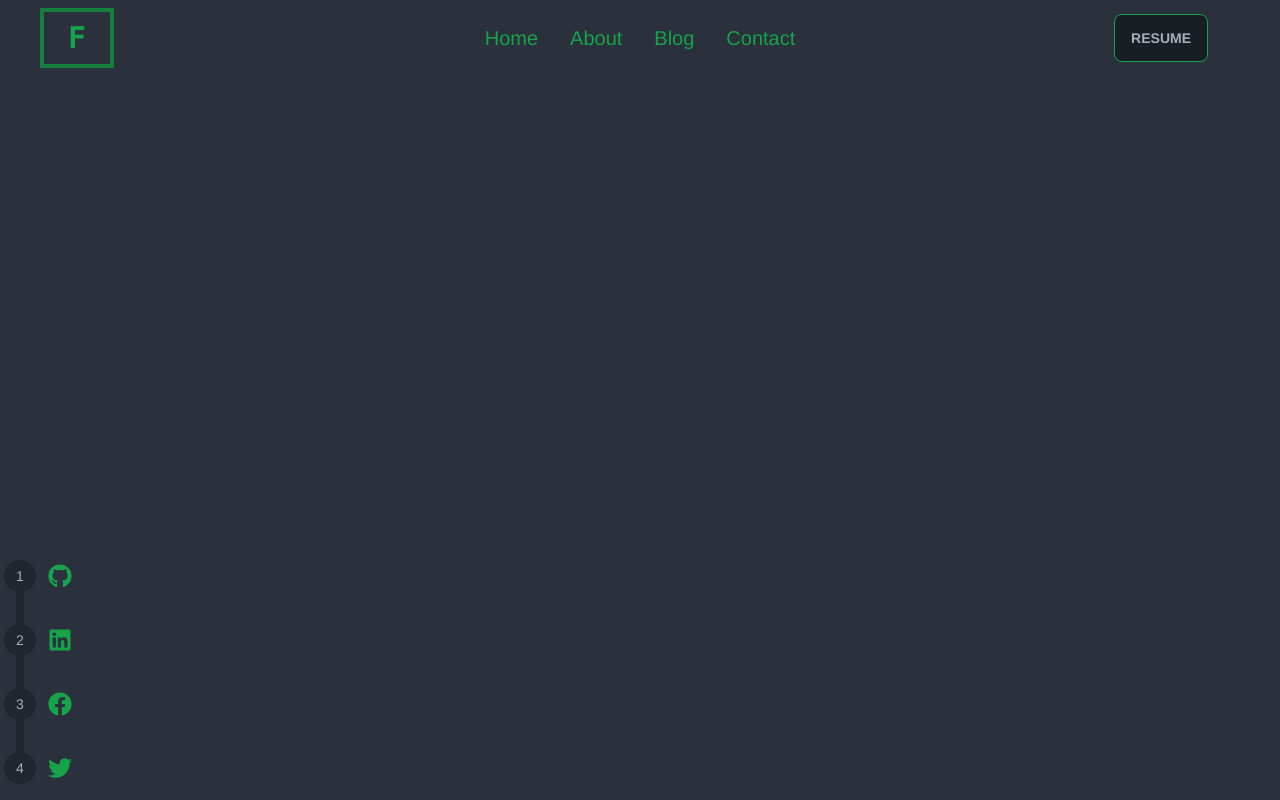
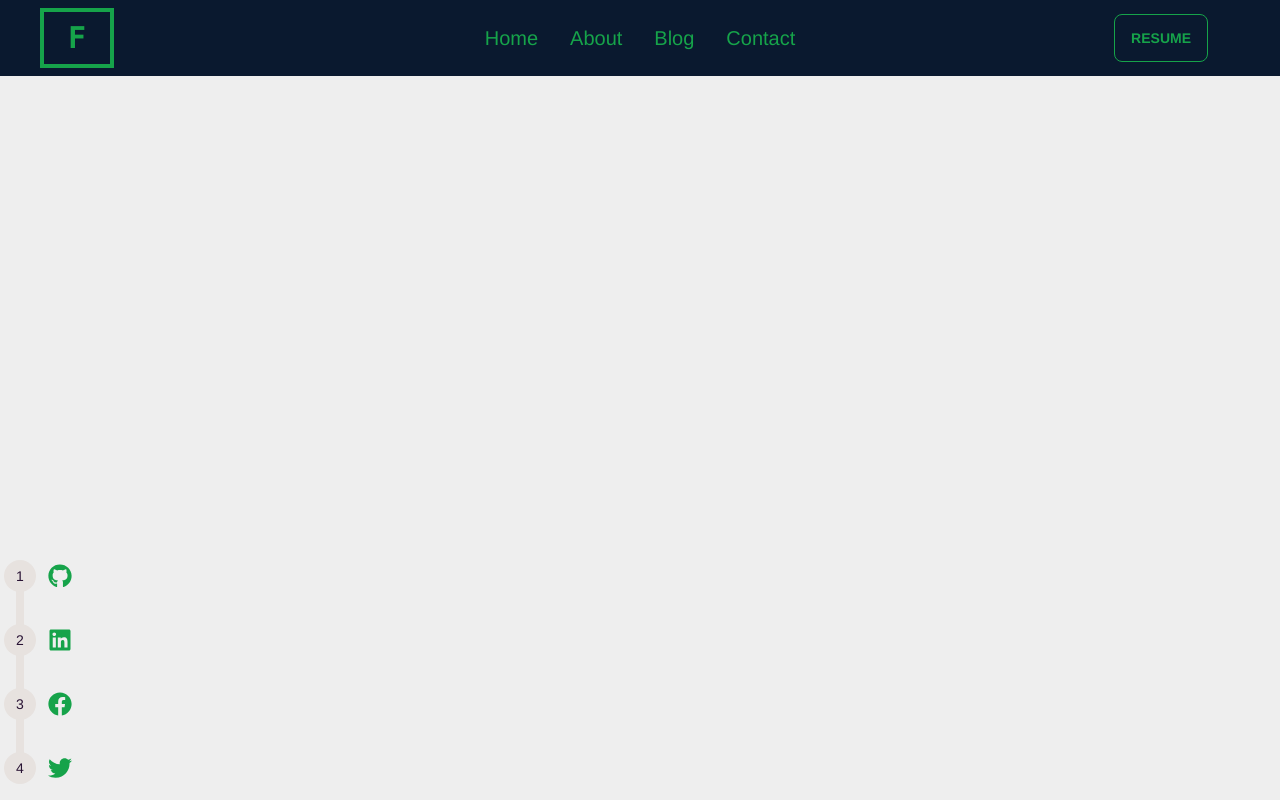
Before and after one commit to faria-r/Portfolio, a React (Create React App) app: page /contact in a window 1280 px wide. Built offline with nearby package versions, Linux system fonts and the light colour scheme; what tailwind-clip-path would draw is missing.

Commit message:
theme changed to dark

```diff
--- a/public/index.html
+++ b/public/index.html
@@ -1,5 +1,5 @@
 <!DOCTYPE html>
-<html data-theme="dark" lang="en">
+<html lang="en">
   <head>
     <meta charset="utf-8" />
     <link rel="icon" href="%PUBLIC_URL%/display-code.ico" />
@@ -28,7 +28,7 @@
     -->
     <title>Faria Sultana</title>
   </head>
-  <body data-theme="dark">
+  <body>
     <noscript>You need to enable JavaScript to run this app.</noscript>
     <div id="root"></div>
     <!--
--- a/src/Components/About/About.js
+++ b/src/Components/About/About.js
@@ -5,15 +5,19 @@ import Skills from './Skills';
 const About = () => {
     return (
         <div id='about'>
-            <div className=" lg:w-1/2 mx-auto">
-  <div className="hero-content  flex flex-col lg:flex-row-reverse">
+            <div className=" w-[80vw] mx-auto">
 
-    <div>
-      <div className='inline'>
-      <h1 className="text-5xl font-bold" >About Me</h1>
-      <hr/>
+
+    <div className='lg:flex block lg:flex-row justify-center items-center'>
+      <div className='inline w-[30vw]'>
+      <div className='flex justify-between items-center'>
+      <div className='w-36 border-t-2 border-green-600'></div>
+      <h1 className="text-5xl text-lightSlate font-bold" >About Me</h1>
+
       </div>
-      <p className="py-6">Hello This is Faria Sultana Bintha Rohman.I am web developer.I am working in this field from last one year.Back two years ago , i found that i am interested to work with website,build something new and give it a attractive look.So i started to Learning things to make my dream true.And now i can build Full stack Projects!</p>
+      <p className="py-6 text-Slate text-justify">Hello This is Faria Sultana Bintha Rohman.I'm a web developer.I am working in this field from last one year.Back two years ago , i found that i am interested to work with website,build something new and give it a attractive look.So i started to Learning things to make my dream true.And now i can build Full stack Projects!</p>
+      </div>
+
       <div className='lg:relative h-auto p-8'>
       <Cards></Cards>
       <div className='lg:absolute  top-16 lg:top-24 left-48'>
@@ -21,7 +25,7 @@ const About = () => {
       </div>
       </div>
     </div>
-  </div>
+
 </div>
 
         </div>
--- a/src/Components/About/Cards.js
+++ b/src/Components/About/Cards.js
@@ -3,7 +3,7 @@ import React from 'react';
 const Cards = () => {
     return (
         <div>
-            <div className="card  lg:h-48 sm:w-[80vw] lg:w-96 bg-lime-400 shadow-xl mt-16 image-full sm:-rotate-[15deg] sm:mt-16 lg:-rotate-[19deg]">
+            <div className="card  lg:h-48 sm:w-[80vw] lg:w-96 bg-lime-400 shadow-xl image-full sm:-rotate-[15deg] sm:mt-16 lg:-rotate-[19deg]">
 
   <div className="card-body">
     <h2 className="card-title justify-end">Front-end Developer</h2>
--- a/src/Components/ContactForm/Contact.js
+++ b/src/Components/ContactForm/Contact.js
@@ -49,7 +49,7 @@ const Swal = require('sweetalert2')
       data-aos-anchor-placement="center-bottom"
       data-aos-duration="2000"
         id="contact"
-        className="text-center p-6 bg-slate-400 mx-auto mt-24 rounded-lg mb-16 text-black"
+        className="text-center p-6 bg-lightSlate mx-auto mt-24 rounded-lg mb-16 text-black"
       >
         <form ref={form} onSubmit={sendEmail}>
           <div className="grid grid-cols-1 lg:grid-cols-2  gap-4">
--- a/src/Components/Home/Home/Home.js
+++ b/src/Components/Home/Home/Home.js
@@ -8,7 +8,7 @@ import Self from '../Self/Self';
 import Footer from '../../Footer/Footer';
 const Home = () => {
     return (
-        <div className='overflow-hidden'>
+        <div className='overflow-hidden bg-navy'>
        <div  className='w-3/4 mx-auto mt-8'>
        <Self></Self>
        </div>
--- a/src/Components/Home/Projects/Project.js
+++ b/src/Components/Home/Projects/Project.js
@@ -14,7 +14,7 @@ const Project = ({ project }) => {
       data-aos-duration="2000"
       className="relative mt-32 overflow-hidden"
     >
-      <div className="card bg-green-900 shadow shadow-green-400 sm:w-[70vw] lg:w-[55vw] mx-auto  my-16">
+      <div className="card bg-Darknavy shadow shadow-green-400 sm:w-[70vw] lg:w-[55vw] mx-auto  my-16">
         <figure className="h-96">
           <img src={image} className='sm:w-auto lg:w-[50vw]  border-white border-2 rounded' alt="project!" />
         </figure>
@@ -22,12 +22,12 @@ const Project = ({ project }) => {
       <div data-aos="fade-right"
       data-aos-anchor-placement="center-bottom"
       data-aos-duration="2000" className="lg:absolute lg:top-20 lg:left-[60%] card lg:w-auto my-12 ">
-        <div className="card-body text-white">
+        <div className="card-body text-Slate">
           <p className="text-2xl text-green-600 text-end font-mono font-bold">{name}</p>
-          <p className="bg-gray-600 px-4 py-6 rounded">{about}</p>
+          <p className="bg-Darknavy  px-4 py-6 rounded">{about}</p>
           <div className="text-end">
           <Link to={`/details/${id}`}>
-            <button className="btn border border-green-600">Details</button>
+            <button className="rounded-lg btn border bg-navy text-green-600 border-green-600">Details</button>
           </Link>
           </div>
         </div>
--- a/src/Components/Home/Self/Self.js
+++ b/src/Components/Home/Self/Self.js
@@ -10,7 +10,7 @@ const Self = () => {
     <div  data-aos="fade-right" data-aos-duration="3000" className="">
       <div>
         <h1 className="text-green-600 text-2xl my-8">HI! This is </h1>
-        <span className="text-white font-sans text-3xl font-semibold ">
+        <span className="text-lightSlate font-sans text-3xl font-semibold ">
           <TypeAnimation
             // Same String at the start will only be typed once, initially
             sequence={[
@@ -29,13 +29,13 @@ const Self = () => {
             repeat={Infinity} // Repeat this Animation Sequence infinitely
           />
         </span>
-        <h1 className="text-gray-400 text-5xl font-bold my-4">
+        <h1 className="text-Slate text-5xl font-bold my-4">
           {" "}
           I Build Your Dream Website{" "}
         </h1>
       </div>
       <div>
-        <p className="text-xl">
+        <p className="text-Slate">
           I'm a Passionate Web developer Specilaized in MERN. I'm interested in
           learning latest web technologies. Able to work well in teams as well
           as individually.Currently i am focused on building web app and full
@@ -44,7 +44,7 @@ const Self = () => {
       </div>
 
       <a href="#">
-        <button className="mr-16 btn border border-green-600 my-8">
+        <button className="mr-16 rounded-lg btn border bg-navy text-green-600 border-green-600 my-8">
           Hire Me
         </button>
       </a>
--- a/src/Components/Home/navbar/Navbar.js
+++ b/src/Components/Home/navbar/Navbar.js
@@ -4,7 +4,7 @@ import resumefile from "../../../assets/Resume-Of-Faria-Sultana.pdf";
 const Navbar = () => {
   return (
     <div>
-      <div className="navbar bg-base-100">
+      <div className="navbar bg-navy">
         <div className="navbar-start">
           <div className="dropdown">
             <label tabIndex={0} className="btn btn-ghost lg:hidden">
@@ -49,7 +49,7 @@ const Navbar = () => {
             Faria Rahman
           </a> */}
 
-          <div className="clip-path-mypolygon px-6 py-2 ml-8 border-green-700 border-4 text-center">
+          <div className="clip-path-mypolygon px-6 py-2 ml-8 border-green-600 border-4 text-center">
           <a className="text-center text-3xl font-mono font-bold  text-green-600">
             F
           </a>
@@ -79,7 +79,7 @@ const Navbar = () => {
         </div>
         <div className="navbar-end">
           <a href={resumefile} download={resumefile}>
-            <button className="lg:mr-16 btn border border-green-600">
+            <button className="lg:mr-16 rounded-lg btn border bg-navy text-green-600 border-green-600">
               Resume
             </button>
           </a>
--- a/src/index.css
+++ b/src/index.css
@@ -9,6 +9,7 @@ body {
     sans-serif;
   -webkit-font-smoothing: antialiased;
   -moz-osx-font-smoothing: grayscale;
+  background-color: #0a192f;
 }
 
 code {
--- a/tailwind.config.js
+++ b/tailwind.config.js
@@ -5,6 +5,17 @@ module.exports = {
   ],
   theme: {
     extend: {},
+    colors:{
+      navy:"#0a192f",
+      green:{
+        600: "#16a34a",
+        300:"#86efac"
+      },
+      lightSlate:"#ccd6f6",
+      Slate:"#8892b0",
+      Darknavy:"#112240",
+      Slate:"#a8b2d1"
+    },
     clipPath: {
       mypolygon: "polygon(25% 0%, 75% 0%, 100% 50%, 75% 100%, 25% 100%, 0% 50%)",
   },
```
